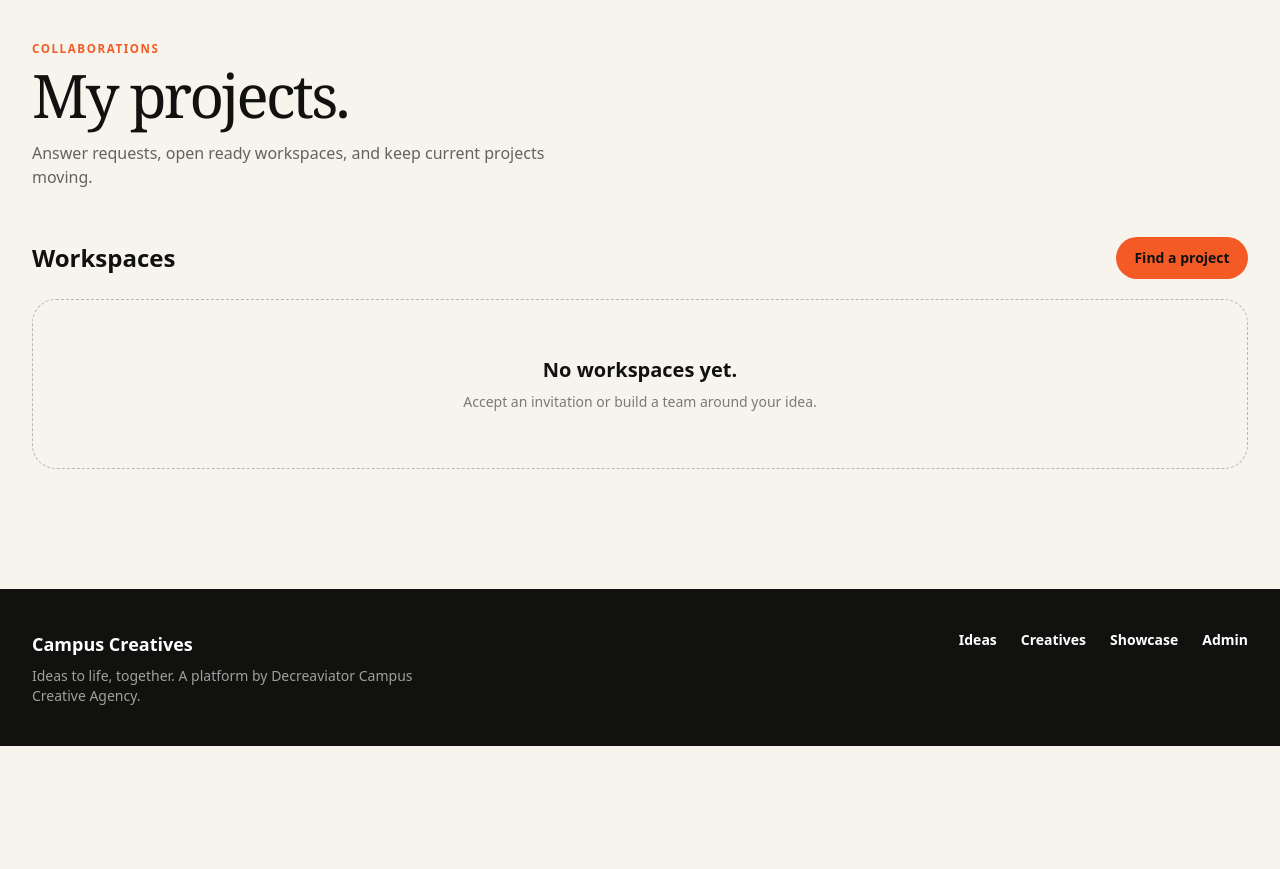
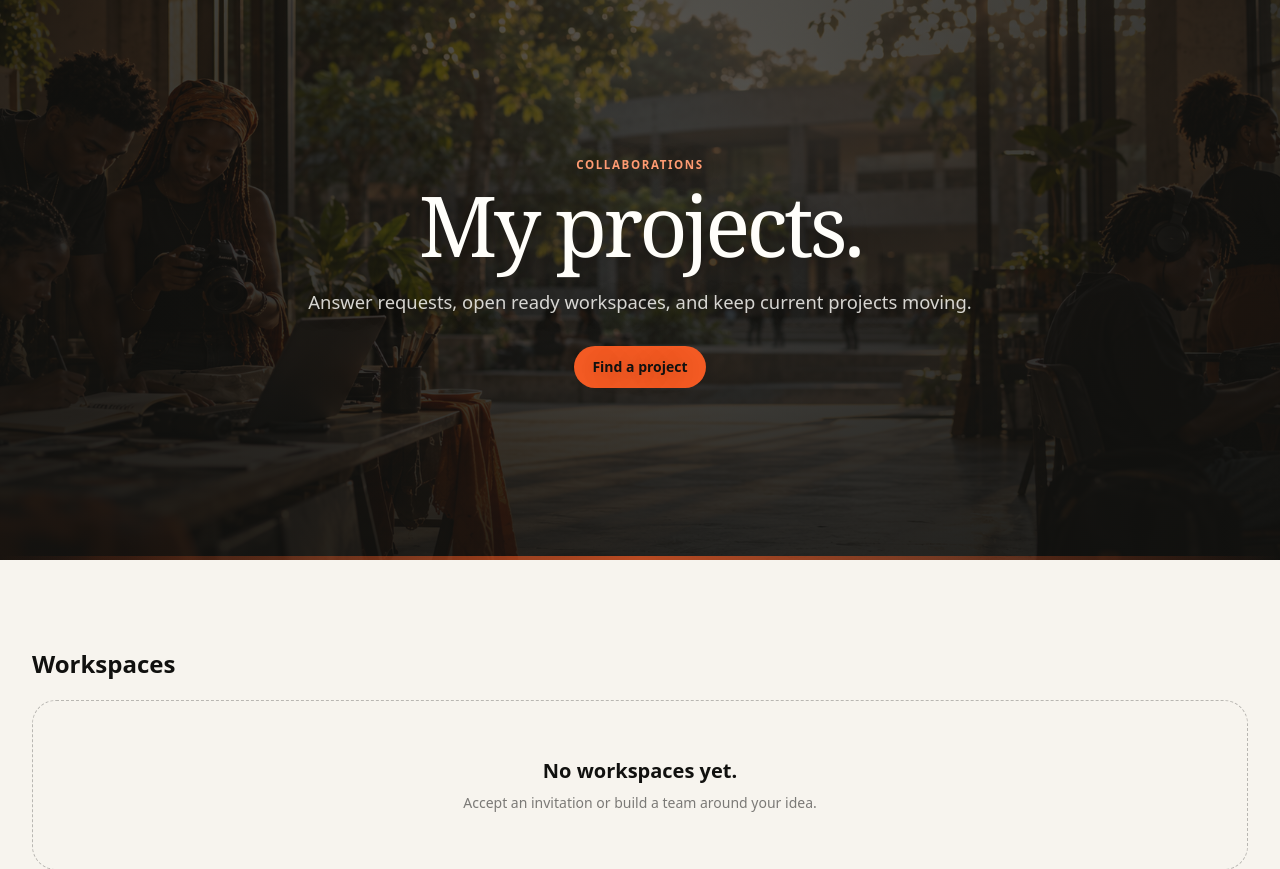
Before and after one commit to JAPHES/Campus-Creatives, a Django app: page /projects/ in a window 1280 px wide. Shown: the part 61-930 px from the top of the page. Before the commit the page ends 807 px from the top, so only its background shows below. Run offline with Django 5.2, Linux system fonts and the light colour scheme; the visitor is signed in with stand-in values (Sample User, id 1); data comes from the database, SQL or seed files in the repository; data that the repository does not hold is empty; some libraries are stand-ins or nearby versions.

Commit message:
feat: add centered hero to my projects

```diff
--- a/templates/projects/list.html
+++ b/templates/projects/list.html
@@ -1,15 +1,21 @@
 {% extends 'base.html' %}
 {% block title %}My projects — Campus Creatives{% endblock %}
 {% block content %}
+<section class="directory-hero" aria-labelledby="projects-heading">
+  <div class="directory-hero__content">
+    <div class="directory-hero__kicker">Collaborations</div>
+    <h1 id="projects-heading" class="directory-hero__title display-face">My projects.</h1>
+    <p class="directory-hero__summary">Answer requests, open ready workspaces, and keep current projects moving.</p>
+    <a class="directory-hero__action btn-primary" href="{% url 'ideas:list' %}">Find a project</a>
+  </div>
+</section>
 <div class="mx-auto max-w-7xl px-4 py-10 sm:px-6 lg:px-8">
-  <div><div class="eyebrow text-accent">Collaborations</div><h1 class="display-face mt-2 text-5xl sm:text-6xl">My projects.</h1><p class="mt-4 max-w-xl text-black/60">Answer requests, open ready workspaces, and keep current projects moving.</p></div>
-
   {% if incoming %}<section class="mt-10"><h2 class="text-xl font-black">Invitations for you</h2><div class="mt-4 space-y-3">{% for item in incoming %}<div class="paper-card flex flex-col justify-between gap-4 rounded-2xl p-5 sm:flex-row sm:items-center"><div><span class="badge {% if item.status == 'pending' %}badge-orange{% elif item.status == 'accepted' %}badge-green{% else %}badge-neutral{% endif %}">{{ item.get_status_display }}</span><a class="mt-3 block text-lg font-black hover:text-accent" href="{{ item.idea.get_absolute_url }}">{{ item.idea.title }}</a><p class="mt-1 text-sm text-black/55">{{ item.idea.owner.profile.name }} invited you as <strong>{{ item.role }}</strong>.</p>{% if item.message %}<p class="mt-2 text-sm italic text-black/55">“{{ item.message }}”</p>{% endif %}</div>{% if item.status == 'pending' %}<div class="flex gap-2"><form method="post" action="{% url 'projects:respond' item.pk 'accept' %}">{% csrf_token %}<button class="btn-primary" type="submit">Accept</button></form><form method="post" action="{% url 'projects:respond' item.pk 'decline' %}">{% csrf_token %}<button class="btn-quiet" type="submit">Decline</button></form></div>{% endif %}</div>{% endfor %}</div></section>{% endif %}
 
   {% if applications %}<section class="mt-10"><h2 class="text-xl font-black">Requests to your ideas</h2><div class="mt-4 space-y-3">{% for item in applications %}<div class="paper-card flex flex-col justify-between gap-4 rounded-2xl p-5 sm:flex-row sm:items-center"><div><span class="badge {% if item.status == 'pending' %}badge-orange{% elif item.status == 'accepted' %}badge-green{% else %}badge-neutral{% endif %}">{{ item.get_status_display }}</span><a class="mt-3 block text-lg font-black hover:text-accent" href="{{ item.idea.get_absolute_url }}">{{ item.invitee.profile.name }} → {{ item.idea.title }}</a><p class="mt-1 text-sm text-black/55">Wants to join as <strong>{{ item.role }}</strong>.</p>{% if item.message %}<p class="mt-2 text-sm italic text-black/55">“{{ item.message }}”</p>{% endif %}</div>{% if item.status == 'pending' %}<div class="flex gap-2"><form method="post" action="{% url 'projects:respond' item.pk 'accept' %}">{% csrf_token %}<button class="btn-primary" type="submit">Accept</button></form><form method="post" action="{% url 'projects:respond' item.pk 'decline' %}">{% csrf_token %}<button class="btn-quiet" type="submit">Decline</button></form></div>{% endif %}</div>{% endfor %}</div></section>{% endif %}
 
   {% if ready_ideas %}<section class="mt-10 rounded-3xl bg-[#11110f] p-6 text-white sm:p-8"><div class="eyebrow text-white/45">Ready to begin</div><h2 class="mt-2 text-2xl font-black">Accepted teams without a workspace</h2><div class="mt-5 grid gap-3 md:grid-cols-2">{% for idea in ready_ideas %}<div class="flex items-center justify-between rounded-2xl bg-white/10 p-4"><a class="font-black" href="{{ idea.get_absolute_url }}">{{ idea.title }}</a><form method="post" action="{% url 'projects:activate' idea.pk %}">{% csrf_token %}<button class="btn-primary" type="submit">Open workspace</button></form></div>{% endfor %}</div></section>{% endif %}
 
-  <section class="mt-12"><div class="flex items-center justify-between"><h2 class="text-2xl font-black">Workspaces</h2><a class="btn-primary" href="{% url 'ideas:list' %}">Find a project</a></div><div class="mt-5 grid gap-4 md:grid-cols-2 lg:grid-cols-3">{% for project in projects %}<a class="paper-card group rounded-2xl p-5 transition hover:-translate-y-1" href="{% url 'projects:workspace' project.pk %}"><div class="flex items-center justify-between"><span class="badge {% if project.status == 'active' %}badge-green{% else %}badge-neutral{% endif %}">{{ project.get_status_display }}</span><span class="text-xs text-black/40">Due {{ project.idea.deadline|date:'M j' }}</span></div><h3 class="mt-6 text-xl font-black group-hover:text-accent">{{ project.idea.title }}</h3><p class="mt-2 text-sm text-black/55">Owned by {{ project.owner.profile.name }}</p><div class="mt-5 font-black">Open workspace →</div></a>{% empty %}<div class="col-span-full rounded-3xl border border-dashed border-black/25 px-6 py-14 text-center"><h3 class="text-xl font-black">No workspaces yet.</h3><p class="mt-2 text-sm text-black/50">Accept an invitation or build a team around your idea.</p></div>{% endfor %}</div></section>
+  <section class="mt-12"><h2 class="text-2xl font-black">Workspaces</h2><div class="mt-5 grid gap-4 md:grid-cols-2 lg:grid-cols-3">{% for project in projects %}<a class="paper-card group rounded-2xl p-5 transition hover:-translate-y-1" href="{% url 'projects:workspace' project.pk %}"><div class="flex items-center justify-between"><span class="badge {% if project.status == 'active' %}badge-green{% else %}badge-neutral{% endif %}">{{ project.get_status_display }}</span><span class="text-xs text-black/40">Due {{ project.idea.deadline|date:'M j' }}</span></div><h3 class="mt-6 text-xl font-black group-hover:text-accent">{{ project.idea.title }}</h3><p class="mt-2 text-sm text-black/55">Owned by {{ project.owner.profile.name }}</p><div class="mt-5 font-black">Open workspace →</div></a>{% empty %}<div class="col-span-full rounded-3xl border border-dashed border-black/25 px-6 py-14 text-center"><h3 class="text-xl font-black">No workspaces yet.</h3><p class="mt-2 text-sm text-black/50">Accept an invitation or build a team around your idea.</p></div>{% endfor %}</div></section>
 </div>
 {% endblock %}
```
Also changed, not shown: projects/tests.py (+7 -0 lines).
